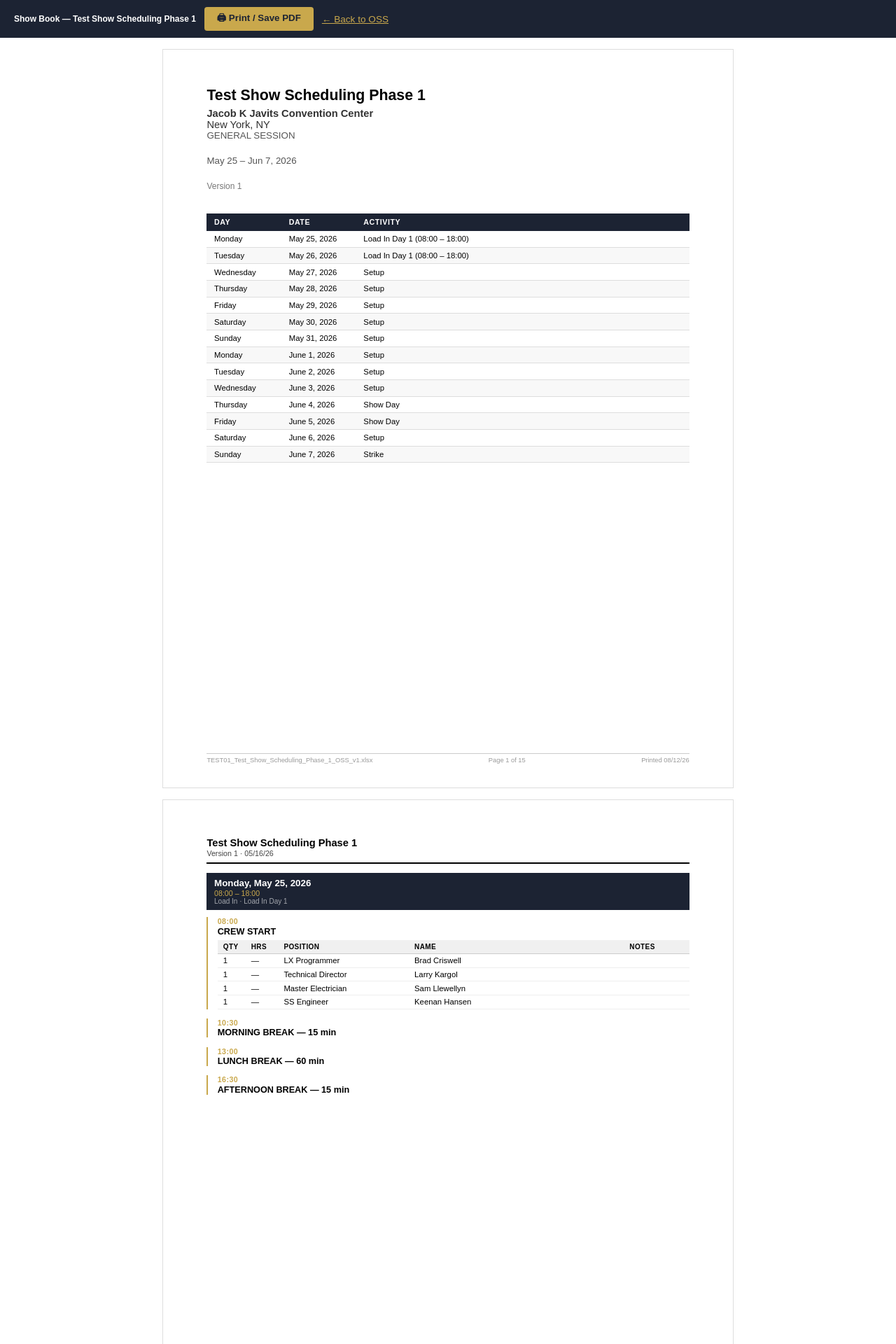
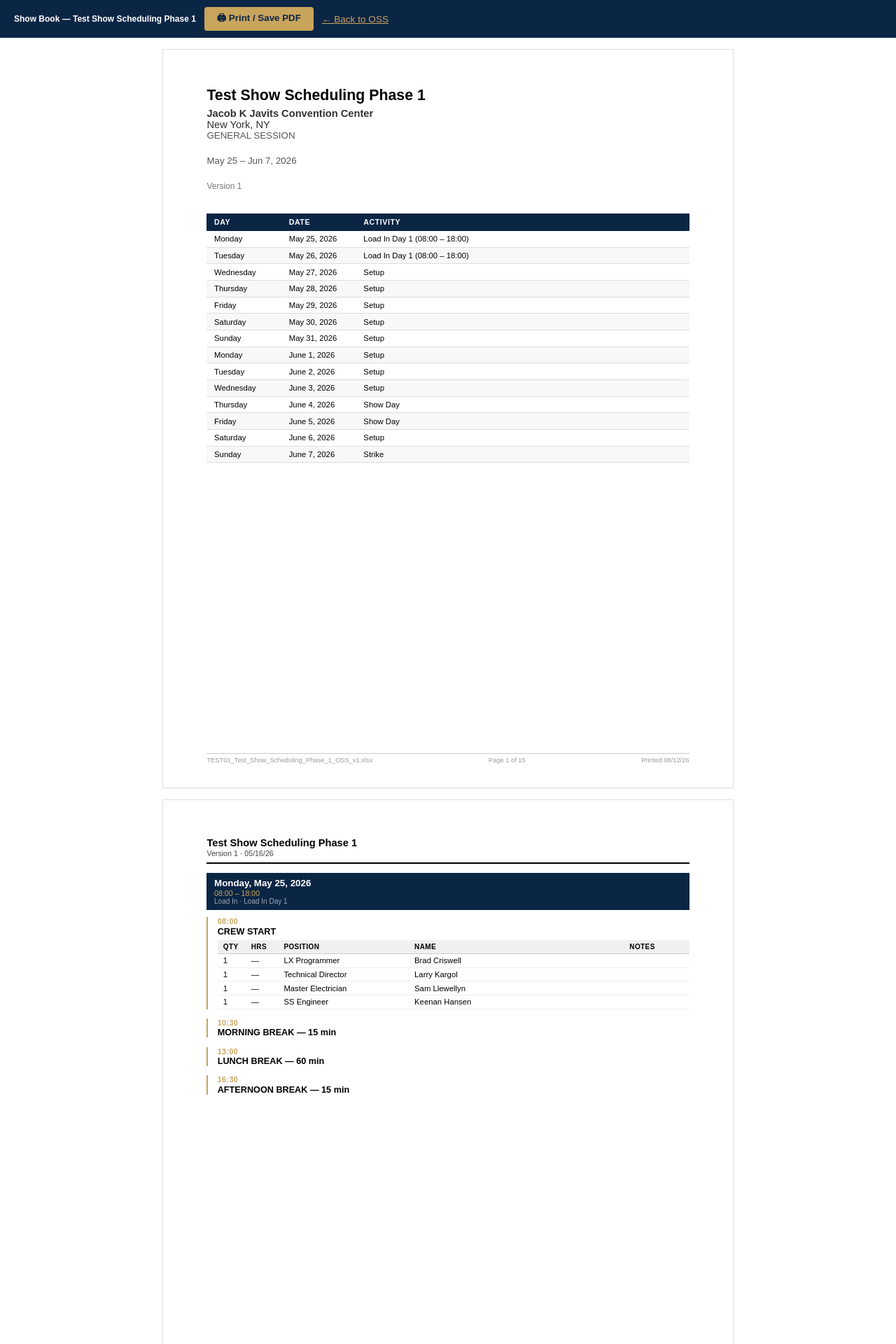
Before and after one commit to KillingTheMains/ADI-WORKFLOW, a Flask app: page /shows/1/oss/show-book in a window 1280 px wide. Shown: the top 1920 px of the page at 70% size. Run offline with Flask 3, Linux system fonts and the light colour scheme; data comes from the database, SQL or seed files in the repository; data that the repository does not hold is empty.

Commit message:
show_book printed two different golds. Restore just that fix.
Pulled back out of the reverted 30ce063 because it is not a design decision.

`#C9A84C` appeared on five lines and the correct `#C9A45C` on one, so the
client-facing show book printed two golds in the same document. The typo
appears in no brand document. The file also carried `#1C2333`, a seventh navy
that is not in brand.py's palette and not even in its LEGACY_HEXES list.

Deliberately NOT restored from that commit: the oss_pdf.py greys and the
zebra tone. Those are undocumented, but they are a designer's call and this is
not the moment to be making those.

Suite 720 passed, 2 xfailed.

Co-Authored-By: Claude Opus 5 <noreply@anthropic.com>
Claude-Session: https://claude.ai/code/session_01JoFNG41QhLa4FVjMMjv8TN

```diff
--- a/templates/oss/show_book.html
+++ b/templates/oss/show_book.html
@@ -7,10 +7,10 @@
     * { box-sizing: border-box; margin: 0; padding: 0; }
     body { font-family: Arial, Helvetica, sans-serif; font-size: 9pt; color: #000; }
 
-    .no-print { background: #1C2333; color: #fff; padding: 10px 20px;
+    .no-print { background: #0B2545; color: #fff; padding: 10px 20px;
                 display: flex; gap: 12px; align-items: center; }
-    .no-print a { color: #C9A84C; font-size: .85rem; }
-    .no-print button { background: #C9A84C; color: #1C2333; border: none;
+    .no-print a { color: #C9A45C; font-size: .85rem; }
+    .no-print button { background: #C9A45C; color: #0B2545; border: none;
                        padding: 6px 18px; border-radius: 4px; font-weight: 700;
                        cursor: pointer; }
 
@@ -42,7 +42,7 @@
     /* Overview table */
     .overview-table { width: 100%; border-collapse: collapse; margin-bottom: 20pt; }
     .overview-table th {
-      background: #1C2333; color: #fff; padding: 5pt 8pt;
+      background: #0B2545; color: #fff; padding: 5pt 8pt;
       font-size: 8pt; text-align: left; text-transform: uppercase; letter-spacing: .05em;
     }
     .overview-table td { padding: 4pt 8pt; font-size: 8.5pt; border-bottom: .5pt solid #ddd; }
@@ -50,18 +50,18 @@
 
     /* Day header */
     .day-header {
-      background: #1C2333; color: #fff;
+      background: #0B2545; color: #fff;
       padding: 5pt 8pt;
       margin-bottom: 8pt;
     }
     .day-header .dh-date  { font-size: 10pt; font-weight: bold; }
-    .day-header .dh-window{ font-size: 8pt; color: #C9A84C; margin-top: 1pt; }
+    .day-header .dh-window{ font-size: 8pt; color: #C9A45C; margin-top: 1pt; }
     .day-header .dh-phase { font-size: 7.5pt; color: rgba(255,255,255,.6); }
 
     /* Activity block */
     .activity-block { margin-bottom: 10pt; padding-left: 10pt;
-                      border-left: 2pt solid #C9A84C; }
-    .activity-time  { font-size: 8pt; font-weight: bold; color: #C9A84C;
+                      border-left: 2pt solid #C9A45C; }
+    .activity-time  { font-size: 8pt; font-weight: bold; color: #C9A45C;
                       text-transform: uppercase; letter-spacing: .04em; }
     .activity-desc  { font-size: 9.5pt; font-weight: bold; margin: 1pt 0 4pt; }
     .activity-notes { font-size: 8pt; color: #555; font-style: italic; margin-bottom: 4pt; }
```
